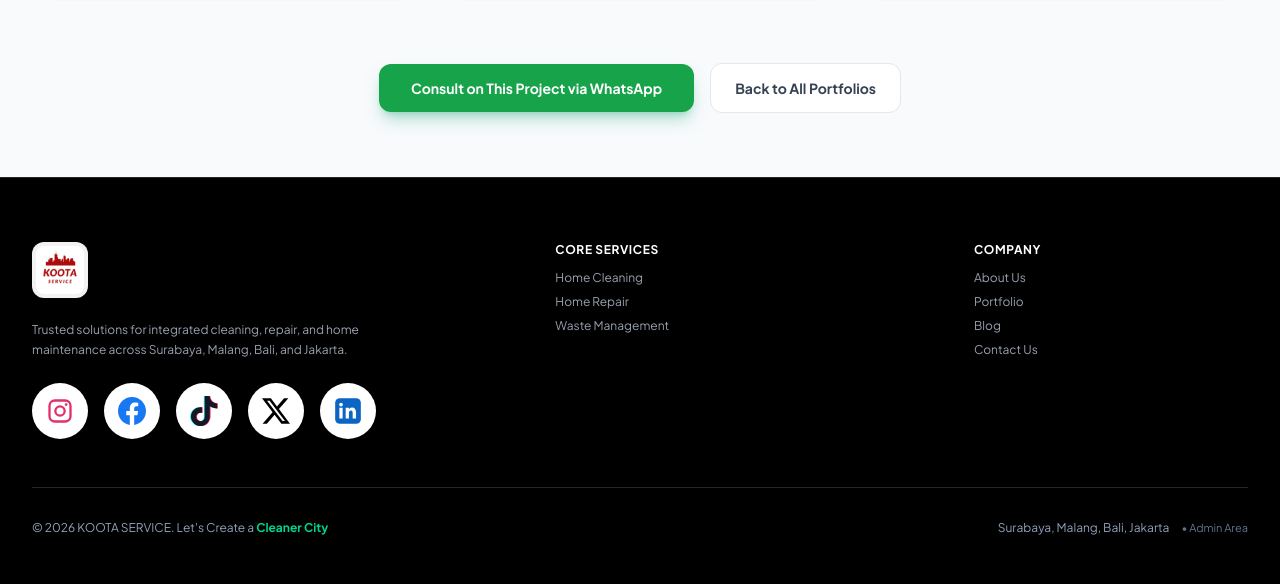
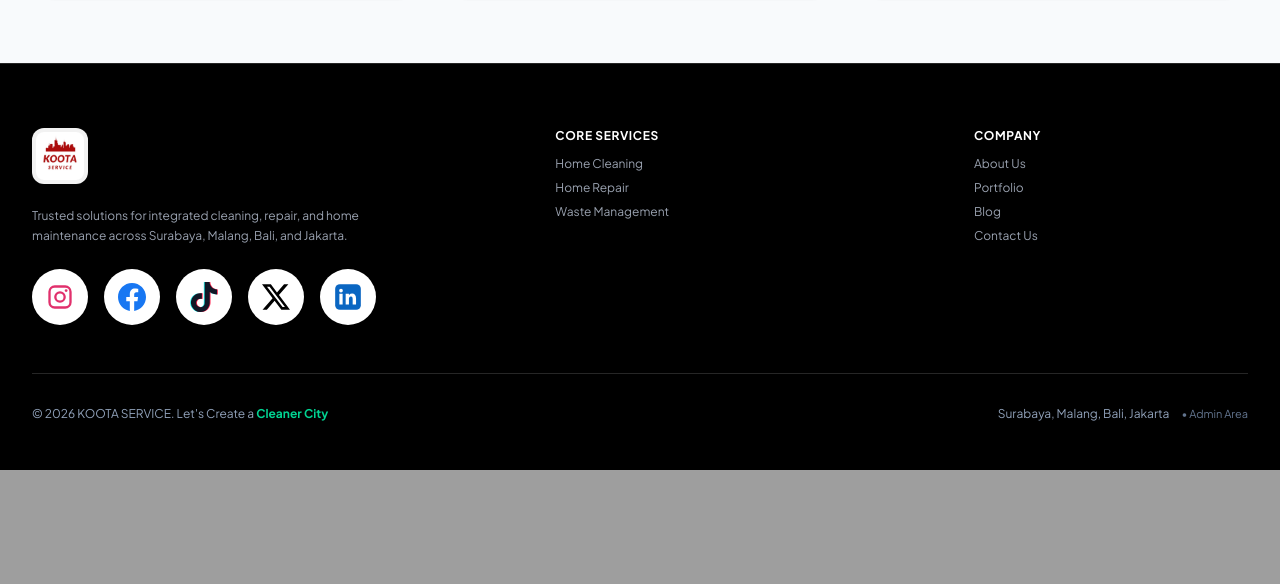
Before and after one commit to kootaproduction/koota-services, a Laravel app: page /portofolio/49 in a window 1280 px wide. Shown: the part 1157-1741 px from the top of the page. After the commit the page ends 1627 px from the top, so only its background shows below. Run offline with Laravel 12, Linux system fonts and the light colour scheme; data comes from the database, SQL or seed files in the repository; both versions use the stored data as it was after the commit; style sheets or scripts are compiled from the project's sources.

Commit message:
feat(portfolio): add 6 gallery photos per project and remove bottom CTA buttons on detail page

```diff
--- a/resources/views/portfolio/show.blade.php
+++ b/resources/views/portfolio/show.blade.php
@@ -14,8 +14,24 @@
         </div>
     </div>
 
+    @php
+        $photos = array_values(array_unique(array_filter(array_merge([$project->image], $project->gallery_images ?? []))));
+    @endphp
+
     <!-- Simple, Modern, Minimalist Photo Documentation -->
-    <section class="py-12 md:py-16 bg-slate-50" x-data="{ lightbox: false, currentPhoto: '{{ $project->image }}' }">
+    <section class="py-12 md:py-16 bg-slate-50"
+             x-data="{
+                 lightbox: false,
+                 photos: @js($photos),
+                 currentIndex: 0,
+                 get currentPhoto() { return this.photos[this.currentIndex] ?? ''; },
+                 open(idx) { this.currentIndex = idx; this.lightbox = true; },
+                 prev() { this.currentIndex = (this.currentIndex - 1 + this.photos.length) % this.photos.length; },
+                 next() { this.currentIndex = (this.currentIndex + 1) % this.photos.length; }
+             }"
+             @keydown.escape.window="lightbox = false"
+             @keydown.arrow-left.window="if (lightbox) prev()"
+             @keydown.arrow-right.window="if (lightbox) next()">
         <div class="max-w-[1280px] mx-auto px-4 sm:px-6 lg:px-8 space-y-10">
 
             <!-- Simple Header (Title & Category Only) -->
@@ -33,16 +49,12 @@
                 @endif
             </div>
 
-            @php
-                $photos = array_values(array_filter(array_merge([$project->image], $project->gallery_images ?? [])));
-            @endphp
-
             <!-- Clean Modern Photo Documentation Grid -->
             <div class="grid grid-cols-1 sm:grid-cols-2 lg:grid-cols-3 gap-6">
-                @foreach($photos as $photo)
+                @foreach($photos as $idx => $photo)
                     <div class="h-80 sm:h-96 rounded-3xl overflow-hidden shadow-xs hover:shadow-xl border border-gray-100 bg-white group cursor-pointer relative"
-                         @click="currentPhoto = '{{ $photo }}'; lightbox = true">
-                        <img src="{{ $photo }}" alt="{{ $project->title }}" class="w-full h-full object-cover group-hover:scale-105 transition-transform duration-500">
+                         @click="open({{ $idx }})">
+                        <img src="{{ $photo }}" alt="{{ $project->title }} - {{ $idx + 1 }}" class="w-full h-full object-cover group-hover:scale-105 transition-transform duration-500">
                         <div class="absolute inset-0 bg-black/20 opacity-0 group-hover:opacity-100 transition-opacity flex items-center justify-center">
                             <span class="px-4 py-2 rounded-full bg-white/90 backdrop-blur-md text-xs font-bold text-gray-900 shadow-md flex items-center gap-1.5">
                                 <svg class="w-3.5 h-3.5" fill="none" stroke="currentColor" viewBox="0 0 24 24"><path stroke-linecap="round" stroke-linejoin="round" stroke-width="2" d="M21 21l-6-6m2-5a7 7 0 11-14 0 7 7 0 0114 0z"/></svg>
@@ -51,16 +63,6 @@
                         </div>
                     </div>
                 @endforeach
-            </div>
-
-            <!-- Minimalist Action CTA Bar -->
-            <div class="pt-6 flex flex-wrap items-center justify-center gap-4">
-                <a href="https://wa.me/6281217597109?text=Halo%20KOOTA%20SERVICES,%20saya%20tertarik%20konsultasi%20proyek%20{{ urlencode($project->title) }}." target="_blank" class="px-8 py-3.5 rounded-xl bg-[#16a34a] hover:bg-[#15803d] text-white font-bold text-xs sm:text-sm transition-all shadow-lg shadow-emerald-600/30 flex items-center gap-2 active:scale-95">
-                    <span>{{ __('Konsultasi Proyek Ini via WA') }}</span>
-                </a>
-                <a href="{{ route('portfolio.index') }}" class="px-6 py-3.5 rounded-xl bg-white border border-gray-200 text-gray-700 hover:bg-gray-50 font-bold text-xs sm:text-sm transition-all">
-                    {{ __('Kembali ke Semua Portofolio') }}
-                </a>
             </div>
 
         </div>
@@ -77,12 +79,21 @@
              @click="lightbox = false"
              style="display: none;">
 
-            <button @click="lightbox = false" class="absolute top-6 right-6 z-20 w-11 h-11 rounded-full bg-white/20 text-white text-xl flex items-center justify-center hover:bg-white/40 transition-colors">
+            <button @click="lightbox = false" class="absolute top-6 right-6 z-20 px-4 h-11 rounded-full bg-white/20 text-white text-sm font-bold flex items-center justify-center hover:bg-white/40 transition-colors cursor-pointer">
                 {{ __('Tutup') }}
             </button>
+
+            <button x-show="photos.length > 1" @click.stop="prev()" class="absolute left-4 sm:left-8 z-20 w-11 h-11 rounded-full bg-white/20 text-white flex items-center justify-center hover:bg-white/40 transition-colors cursor-pointer" aria-label="Previous photo">
+                <svg class="w-5 h-5" fill="none" stroke="currentColor" viewBox="0 0 24 24"><path stroke-linecap="round" stroke-linejoin="round" stroke-width="2.5" d="M15 19l-7-7 7-7"/></svg>
+            </button>
+
             <div class="max-w-5xl max-h-[90vh] overflow-hidden rounded-3xl" @click.stop>
                 <img :src="currentPhoto" alt="{{ __('Katalog Foto Fullsize') }}" class="w-full h-full object-contain max-h-[85vh] rounded-3xl">
             </div>
+
+            <button x-show="photos.length > 1" @click.stop="next()" class="absolute right-4 sm:right-8 z-20 w-11 h-11 rounded-full bg-white/20 text-white flex items-center justify-center hover:bg-white/40 transition-colors cursor-pointer" aria-label="Next photo">
+                <svg class="w-5 h-5" fill="none" stroke="currentColor" viewBox="0 0 24 24"><path stroke-linecap="round" stroke-linejoin="round" stroke-width="2.5" d="M9 5l7 7-7 7"/></svg>
+            </button>
         </div>
     </section>
 @endsection
```
Also changed, not shown: database/database.sqlite.
